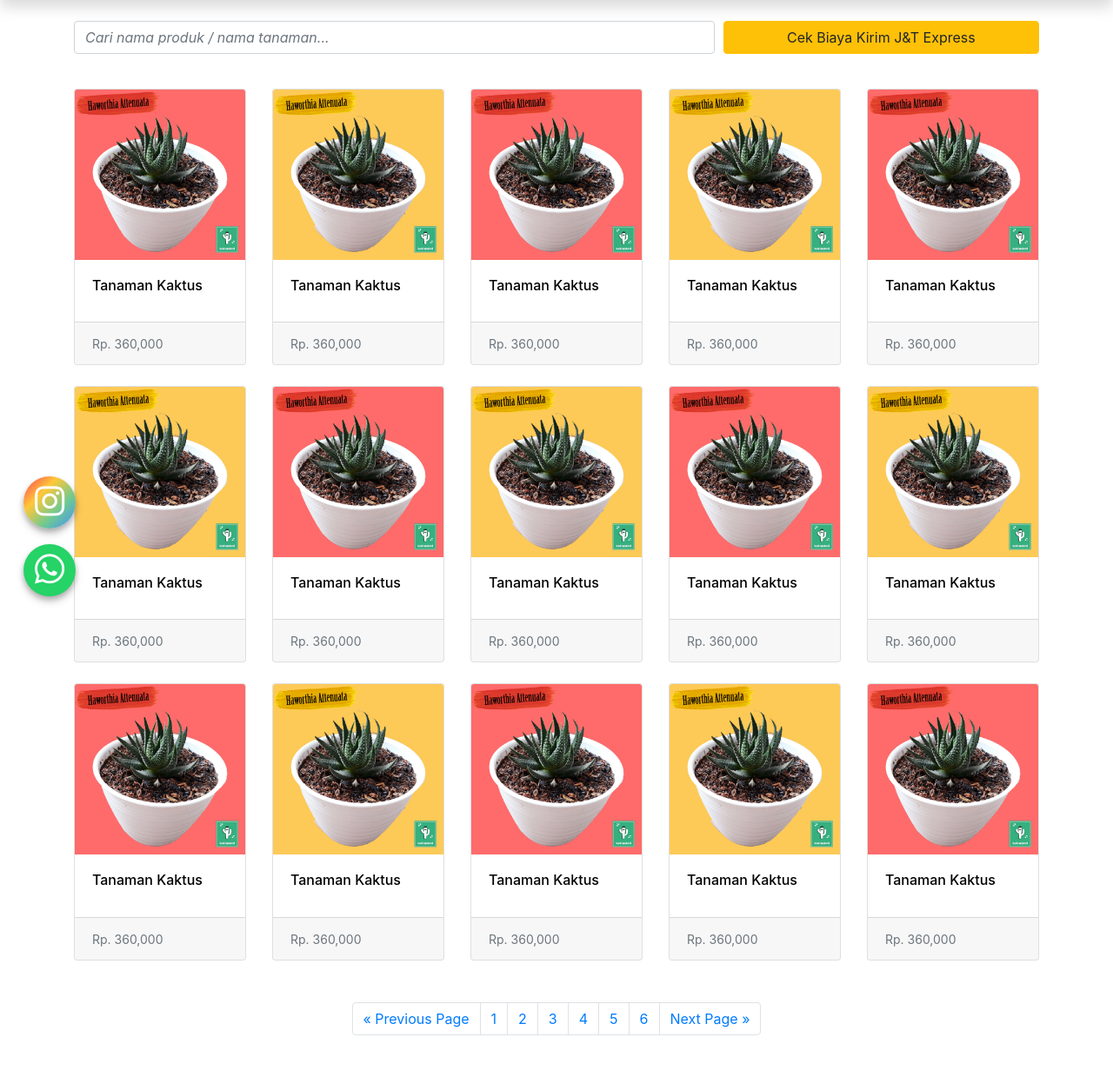
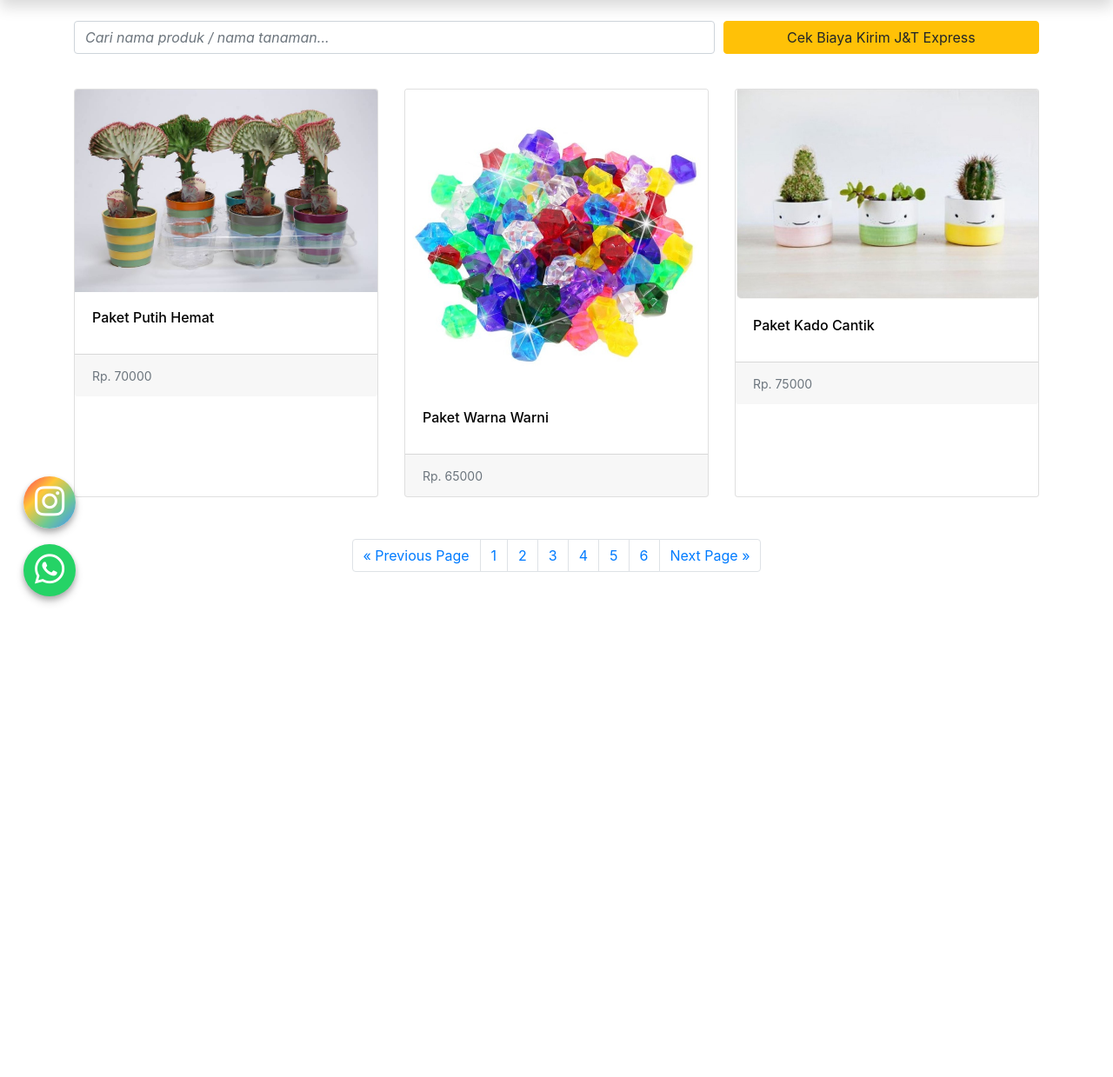
Before and after one commit to fadhfaiz/kmikaktusdua, a CodeIgniter app: page /kmikaktusdua/index.php/marketplace/paket_product in a window 1280 px wide. Shown: the part 74-1313 px from the top of the page at 87% size. After the commit the page ends 769 px from the top, so only its background shows below. Run offline with CodeIgniter, Linux system fonts and the light colour scheme; data comes from the database, SQL or seed files in the repository; some libraries are stand-ins or nearby versions.

Commit message:
sorting paket

```diff
--- a/application/controllers/Marketplace.php
+++ b/application/controllers/Marketplace.php
@@ -80,6 +80,7 @@
         }
         public function paket_product()
         {
+            $data['paket'] = $this->Marketplace_model->getDataPaket();
             $data['judul'] = 'Produk Tanaman Lactea';
 
             $this->load->view('templates/header', $data);
--- a/application/views/adminpage/artikel/edit_article.php
+++ b/application/views/adminpage/artikel/edit_article.php
@@ -28,7 +28,7 @@
 		<div class="col-sm-8">
 			<div class="form-group">
 				<div class="custom-file mb-3">
-					<input type="file" class="custom-file-input <?php echo form_error('gambar') ? 'is-invalid':'' ?>" id="customFile" name="gambar">
+					<input type="file" class="custom-file-input <?php echo form_error('gambar') ? 'is-invalid':'' ?>" id="customFile" name="gambar" value="<?php echo $artikel->gambar ?>">
 					<label class="custom-file-label" for="customFile"><?php echo $artikel->gambar ?></label>
 					<div class="invalid-feedback">
 									<?php echo form_error('gambar') ?>
--- a/application/views/marketplace/paket/paket_product.php
+++ b/application/views/marketplace/paket/paket_product.php
@@ -32,194 +32,27 @@
 </section>
 
 <section class="container">
+	<div class="card-deck my-4">
+		<?php
+			foreach($paket as $b){
+				echo '
 
-	<div class="card-deck my-4">
 					<div class="card">
-			<a href="<?php echo base_url(); ?>marketplace/detail_product"
-				style="color:black; text-decoration: none;"><img src="<?php echo base_url()?>assets/img/edit1.jpg"
+						<a href="' .base_url().'marketplace/detail_paket/'.$b->kode_paket.'"
+							style="color:black; text-decoration: none;"><img src="'. base_url().'assets/img/'.$b->gambar.'"
 								class="card-img-top" alt="...">
 							<div class="card-body">
-					<h6 class="card-title">Tanaman Kaktus</h6>
+								<h6 class="card-title">'.$b->nama_paket.'</h6>
 							</div>
 						</a>
 						<div class="card-footer">
-				<small class="text-muted">Rp. 360,000</small>
-			</div>
-		</div>
-		<div class="card">
-			<a href="<?php echo base_url(); ?>marketplace/detail_product"
-				style="color:black; text-decoration: none;"><img src="<?php echo base_url()?>assets/img/edit2.jpg"
-					class="card-img-top" alt="...">
-				<div class="card-body">
-					<h6 class="card-title">Tanaman Kaktus</h6>
-				</div>
-			</a>
-			<div class="card-footer">
-				<small class="text-muted">Rp. 360,000</small>
-			</div>
-		</div>
-		<div class="card">
-			<a href="<?php echo base_url(); ?>marketplace/detail_product"
-				style="color:black; text-decoration: none;"><img src="<?php echo base_url()?>assets/img/edit1.jpg"
-					class="card-img-top" alt="...">
-				<div class="card-body">
-					<h6 class="card-title">Tanaman Kaktus</h6>
-				</div>
-			</a>
-			<div class="card-footer">
-				<small class="text-muted">Rp. 360,000</small>
-			</div>
-		</div>
-		<div class="card">
-			<a href="<?php echo base_url(); ?>marketplace/detail_product"
-				style="color:black; text-decoration: none;"><img src="<?php echo base_url()?>assets/img/edit2.jpg"
-					class="card-img-top" alt="...">
-				<div class="card-body">
-					<h6 class="card-title">Tanaman Kaktus</h6>
-				</div>
-			</a>
-			<div class="card-footer">
-				<small class="text-muted">Rp. 360,000</small>
-			</div>
-		</div>
-		<div class="card">
-			<a href="<?php echo base_url(); ?>marketplace/detail_product"
-				style="color:black; text-decoration: none;"><img src="<?php echo base_url()?>assets/img/edit1.jpg"
-					class="card-img-top" alt="...">
-				<div class="card-body">
-					<h6 class="card-title">Tanaman Kaktus</h6>
-				</div>
-			</a>
-			<div class="card-footer">
-				<small class="text-muted">Rp. 360,000</small>
-			</div>
+							<small class="text-muted">Rp. '.$b->harga.'</small>
 						</div>
 					</div>
 
-	<div class="card-deck my-4">
-		<div class="card">
-			<a href="<?php echo base_url(); ?>marketplace/detail_product"
-				style="color:black; text-decoration: none;"><img src="<?php echo base_url()?>assets/img/edit2.jpg"
-					class="card-img-top" alt="...">
-				<div class="card-body">
-					<h6 class="card-title">Tanaman Kaktus</h6>
-				</div>
-			</a>
-			<div class="card-footer">
-				<small class="text-muted">Rp. 360,000</small>
-			</div>
-		</div>
-		<div class="card">
-			<a href="<?php echo base_url(); ?>marketplace/detail_product"
-				style="color:black; text-decoration: none;"><img src="<?php echo base_url()?>assets/img/edit1.jpg"
-					class="card-img-top" alt="...">
-				<div class="card-body">
-					<h6 class="card-title">Tanaman Kaktus</h6>
-				</div>
-			</a>
-			<div class="card-footer">
-				<small class="text-muted">Rp. 360,000</small>
-			</div>
-		</div>
-		<div class="card">
-			<a href="<?php echo base_url(); ?>marketplace/detail_product"
-				style="color:black; text-decoration: none;"><img src="<?php echo base_url()?>assets/img/edit2.jpg"
-					class="card-img-top" alt="...">
-				<div class="card-body">
-					<h6 class="card-title">Tanaman Kaktus</h6>
-				</div>
-			</a>
-			<div class="card-footer">
-				<small class="text-muted">Rp. 360,000</small>
-			</div>
-		</div>
-		<div class="card">
-			<a href="<?php echo base_url(); ?>marketplace/detail_product"
-				style="color:black; text-decoration: none;"><img src="<?php echo base_url()?>assets/img/edit1.jpg"
-					class="card-img-top" alt="...">
-				<div class="card-body">
-					<h6 class="card-title">Tanaman Kaktus</h6>
-				</div>
-			</a>
-			<div class="card-footer">
-				<small class="text-muted">Rp. 360,000</small>
-			</div>
-		</div>
-		<div class="card">
-			<a href="<?php echo base_url(); ?>marketplace/detail_product"
-				style="color:black; text-decoration: none;"><img src="<?php echo base_url()?>assets/img/edit2.jpg"
-					class="card-img-top" alt="...">
-				<div class="card-body">
-					<h6 class="card-title">Tanaman Kaktus</h6>
-				</div>
-			</a>
-			<div class="card-footer">
-				<small class="text-muted">Rp. 360,000</small>
-			</div>
-		</div>
-	</div>
-
-	<div class="card-deck my-4">
-		<div class="card">
-			<a href="<?php echo base_url(); ?>marketplace/detail_product"
-				style="color:black; text-decoration: none;"><img src="<?php echo base_url()?>assets/img/edit1.jpg"
-					class="card-img-top" alt="...">
-				<div class="card-body">
-					<h6 class="card-title">Tanaman Kaktus</h6>
-				</div>
-			</a>
-			<div class="card-footer">
-				<small class="text-muted">Rp. 360,000</small>
-			</div>
-		</div>
-		<div class="card">
-			<a href="<?php echo base_url(); ?>marketplace/detail_product"
-				style="color:black; text-decoration: none;"><img src="<?php echo base_url()?>assets/img/edit2.jpg"
-					class="card-img-top" alt="...">
-				<div class="card-body">
-					<h6 class="card-title">Tanaman Kaktus</h6>
-				</div>
-			</a>
-			<div class="card-footer">
-				<small class="text-muted">Rp. 360,000</small>
-			</div>
-		</div>
-		<div class="card">
-			<a href="<?php echo base_url(); ?>marketplace/detail_product"
-				style="color:black; text-decoration: none;"><img src="<?php echo base_url()?>assets/img/edit1.jpg"
-					class="card-img-top" alt="...">
-				<div class="card-body">
-					<h6 class="card-title">Tanaman Kaktus</h6>
-				</div>
-			</a>
-			<div class="card-footer">
-				<small class="text-muted">Rp. 360,000</small>
-			</div>
-		</div>
-		<div class="card">
-			<a href="<?php echo base_url(); ?>marketplace/detail_product"
-				style="color:black; text-decoration: none;"><img src="<?php echo base_url()?>assets/img/edit2.jpg"
-					class="card-img-top" alt="...">
-				<div class="card-body">
-					<h6 class="card-title">Tanaman Kaktus</h6>
-				</div>
-			</a>
-			<div class="card-footer">
-				<small class="text-muted">Rp. 360,000</small>
-			</div>
-		</div>
-		<div class="card">
-			<a href="<?php echo base_url(); ?>marketplace/detail_product"
-				style="color:black; text-decoration: none;"><img src="<?php echo base_url()?>assets/img/edit1.jpg"
-					class="card-img-top" alt="...">
-				<div class="card-body">
-					<h6 class="card-title">Tanaman Kaktus</h6>
-				</div>
-			</a>
-			<div class="card-footer">
-				<small class="text-muted">Rp. 360,000</small>
-			</div>
-		</div>
+				';
+			}
+		?>
 	</div>
 
 </section>
```
Lines whose indentation alone changed are shown as unchanged.
